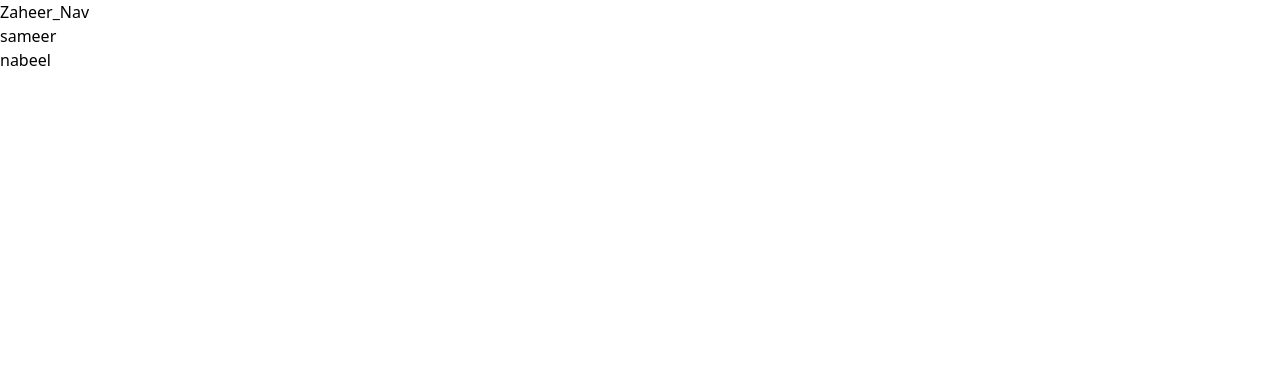
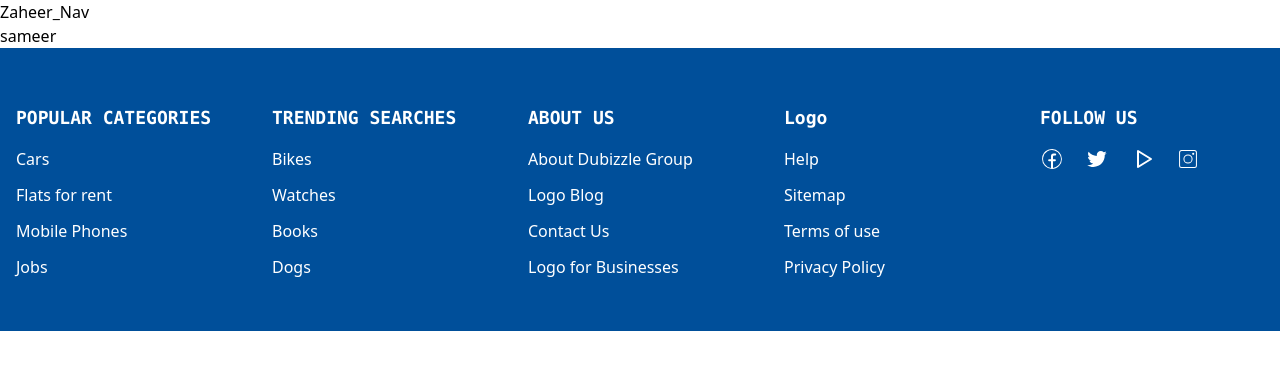
Before and after one commit to AbdulMoeez231/team, a React (Create React App) app in the folder team-project/: page / in a window 1280 px wide. Shown: the top 370 px of the page. Built offline with nearby package versions, Linux system fonts and the light colour scheme.

Commit message:
nabeel section added

```diff
--- a/team-project/src/App.css
+++ b/team-project/src/App.css
@@ -1,38 +1,3 @@
-.App {
-  text-align: center;
+.bgclr{
+  background-color:#004F9A;
 }
-
-.App-logo {
-  height: 40vmin;
-  pointer-events: none;
-}
-
-@media (prefers-reduced-motion: no-preference) {
-  .App-logo {
-    animation: App-logo-spin infinite 20s linear;
-  }
-}
-
-.App-header {
-  background-color: #282c34;
-  min-height: 100vh;
-  display: flex;
-  flex-direction: column;
-  align-items: center;
-  justify-content: center;
-  font-size: calc(10px + 2vmin);
-  color: white;
-}
-
-.App-link {
-  color: #61dafb;
-}
-
-@keyframes App-logo-spin {
-  from {
-    transform: rotate(0deg);
-  }
-  to {
-    transform: rotate(360deg);
-  }
-}
--- a/team-project/src/Component/nabeel.jsx
+++ b/team-project/src/Component/nabeel.jsx
@@ -1,9 +1,69 @@
 import React from 'react'
+import '../App.css'
+import { CiFacebook } from 'react-icons/ci'
+import { AiOutlineTwitter } from 'react-icons/ai'
+import { TbPlayerPlay } from 'react-icons/tb'
+import { CiInstagram } from 'react-icons/ci'
+
 
 const nabeel = () => {
-  return (
-    <div>nabeel</div>
-  )
+    return (
+        <div>
+            <footer class="bgclr  text-white pb-7">
+                <div class="container mx-auto px-4 py-6">
+                    <div class="flex flex-wrap -mx-4">
+                        <div class=" w-full sm:w-1/2 md:w-1/5 px-4 mt-3">
+                            <h4 class="text-[18px] font-mono font-bold mt-5 mb-4">POPULAR CATEGORIES</h4>
+                            <ul class='grid gap-3'>
+                                <li><a href="#">Cars</a></li>
+                                <li><a href="#">Flats for rent</a></li>
+                                <li><a href="#">Mobile Phones</a></li>
+                                <li><a href="#">Jobs</a></li>
+                            </ul>
+                        </div>
+                        <div class="w-full sm:w-1/2 md:w-1/5 px-4">
+                            <h4 class="text-[18px] font-mono mt-8 font-bold mb-4">TRENDING SEARCHES</h4>
+                            <ul class='grid gap-3'>
+                                <li><a href="#">Bikes</a></li>
+                                <li><a href="#">Watches</a></li>
+                                <li><a href="#">Books</a></li>
+                                <li><a href="#">Dogs</a></li>
+                            </ul>
+                        </div>
+                        <div class="w-full sm:w-1/2 md:w-1/5 px-4">
+                            <h4 class="text-[18px] mt-8 font-mono font-bold mb-4">ABOUT US</h4>
+                            <ul class='grid gap-3'>
+                                <li><a href="#">About Dubizzle Group</a></li>
+                                <li><a href="#">Logo Blog</a></li>
+                                <li><a href="#">Contact Us</a></li>
+                                <li><a href="#">Logo for Businesses</a></li>
+                            </ul>
+                        </div>
+                        <div class="w-full sm:w-1/2 md:w-1/5 px-4">
+                            <h4 class="text-[18px] mt-8 font-mono font-bold mb-4">Logo</h4>
+                            <ul class='grid gap-3'>
+                                <li><a href="#">Help</a></li>
+                                <li><a href="#">Sitemap</a></li>
+                                <li><a href="#">Terms of use</a></li>
+                                <li><a href="#">Privacy Policy</a></li>
+                            </ul>
+                        </div>
+                        <div class="w-full sm:w-1/2 md:w-1/5 px-4">
+                            <h4 class="text-[18px] mt-8 font-mono font-bold mb-4">FOLLOW US</h4>
+                            <ul class="flex justify-between w-40">
+                                <li><a href="#"><CiFacebook class='text-2xl' /></a></li>
+                                <li><a href="#"><AiOutlineTwitter class='text-2xl' /></a></li>
+                                <li><a href="#"><TbPlayerPlay class='text-2xl' /></a></li>
+                                <li><a href="#"><CiInstagram class='text-2xl' /></a></li>
+
+
+                            </ul>
+                        </div>
+                    </div>
+                </div>
+            </footer>
+
+        </div>
+    )
 }
-
 export default nabeel
```
